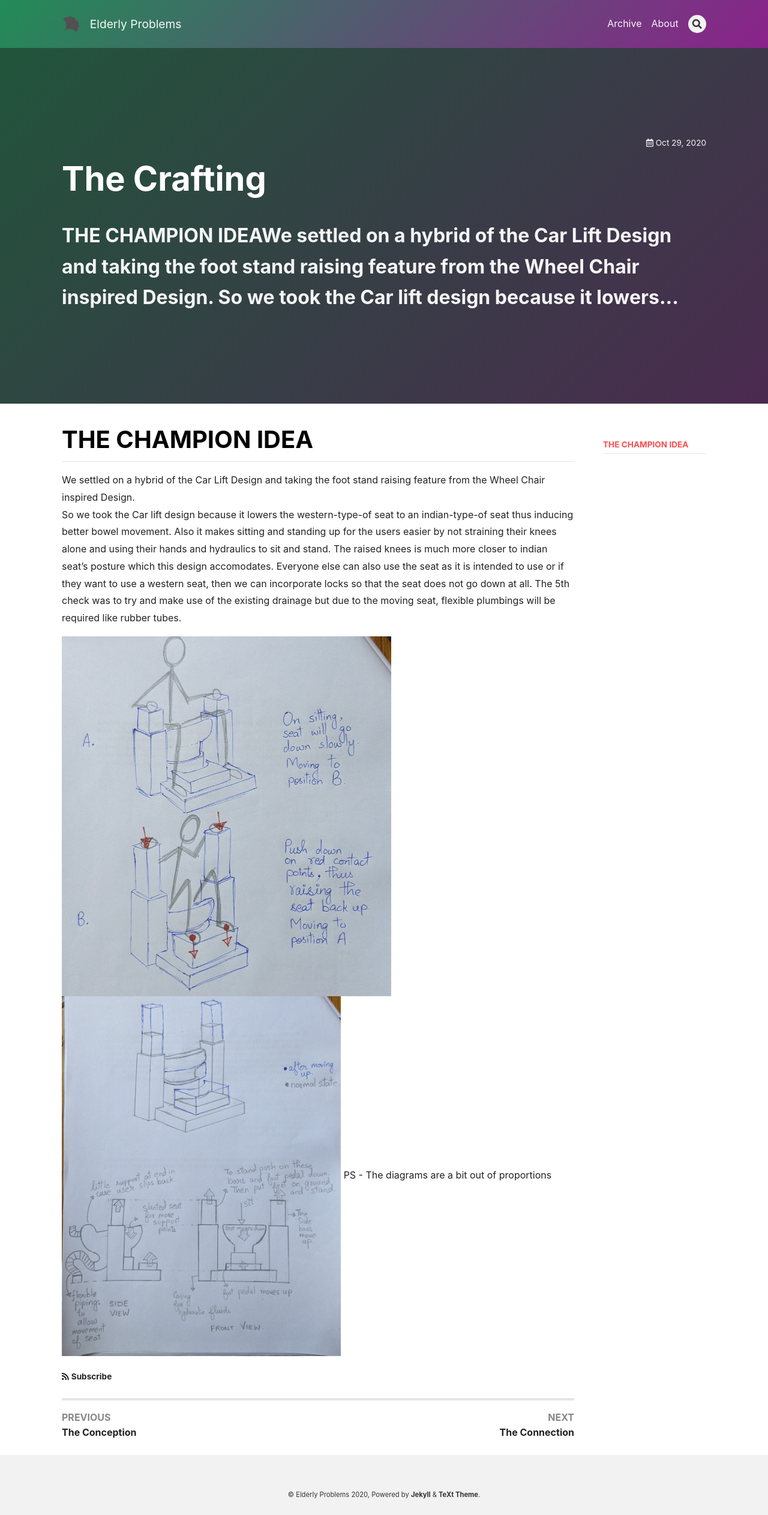
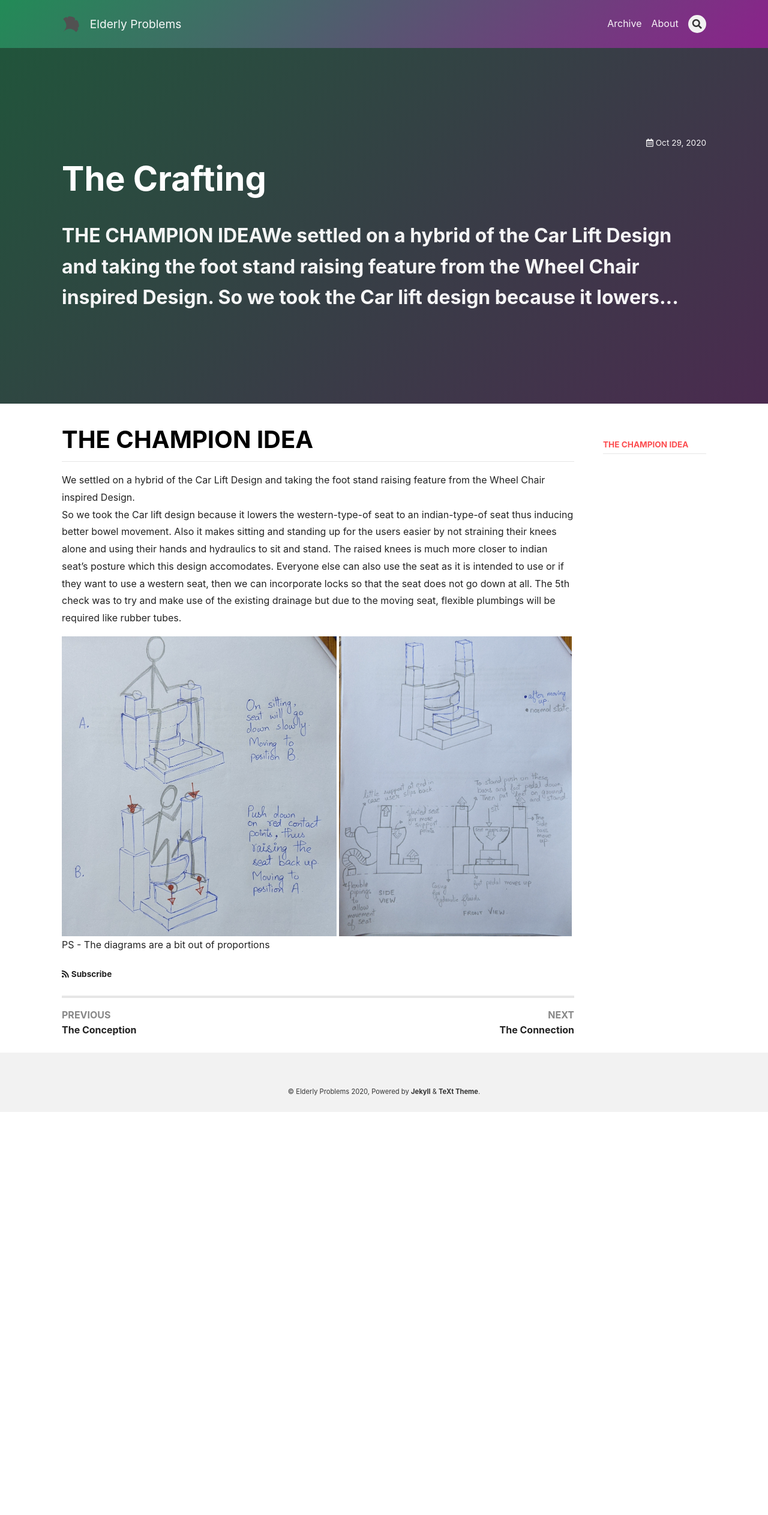
Before and after one commit to AayushKadam/Design-and-Innovation, a Jekyll site: the page built from _posts/2020-10-29-craft.md, in a window 1280 px wide. Shown: the whole page at 60% size. Built offline with Jekyll 4.4.1, drawn with Linux system fonts in a browser that asks for light colours; nearby versions of some CDN libraries; after the commit the page ends 1854 px from its top, so only the background shows below that.

Commit message:
Update 2020-10-29-craft.md

```diff
--- a/_posts/2020-10-29-craft.md
+++ b/_posts/2020-10-29-craft.md
@@ -16,6 +16,6 @@ article_header:
 We settled on a hybrid of the Car Lift Design and taking the foot stand raising feature from the Wheel Chair inspired Design.
 So we took the Car lift design because it lowers the western-type-of seat to an indian-type-of seat thus inducing better bowel movement. Also it makes sitting and standing up for the users easier by not straining their knees alone and using their hands and hydraulics to sit and stand. The raised knees is much more closer to indian seat's posture which this design accomodates. Everyone else can also use the seat as it is intended to use or if they want to use a western seat, then we can incorporate locks so that the seat does not go down at all. The 5th check was to try and make use of the existing drainage but due to the moving seat, flexible plumbings will be required like rubber tubes.
 
-<img src="https://github.com/AayushKadam/Design-and-Innovation/blob/master/assets/images/sketches/PXL_20201214_142303094.jpg?raw=1" height = "600"/>
-<img src="https://github.com/AayushKadam/Design-and-Innovation/blob/master/assets/images/sketches/PXL_20201214_141156647.jpg?raw=1" height = "600"/>
+<img src="https://github.com/AayushKadam/Design-and-Innovation/blob/master/assets/images/sketches/PXL_20201214_142303094.jpg?raw=1" height = "500"/>
+<img src="https://github.com/AayushKadam/Design-and-Innovation/blob/master/assets/images/sketches/PXL_20201214_141156647.jpg?raw=1" height = "500"/>
 PS - The diagrams are a bit out of proportions
```
